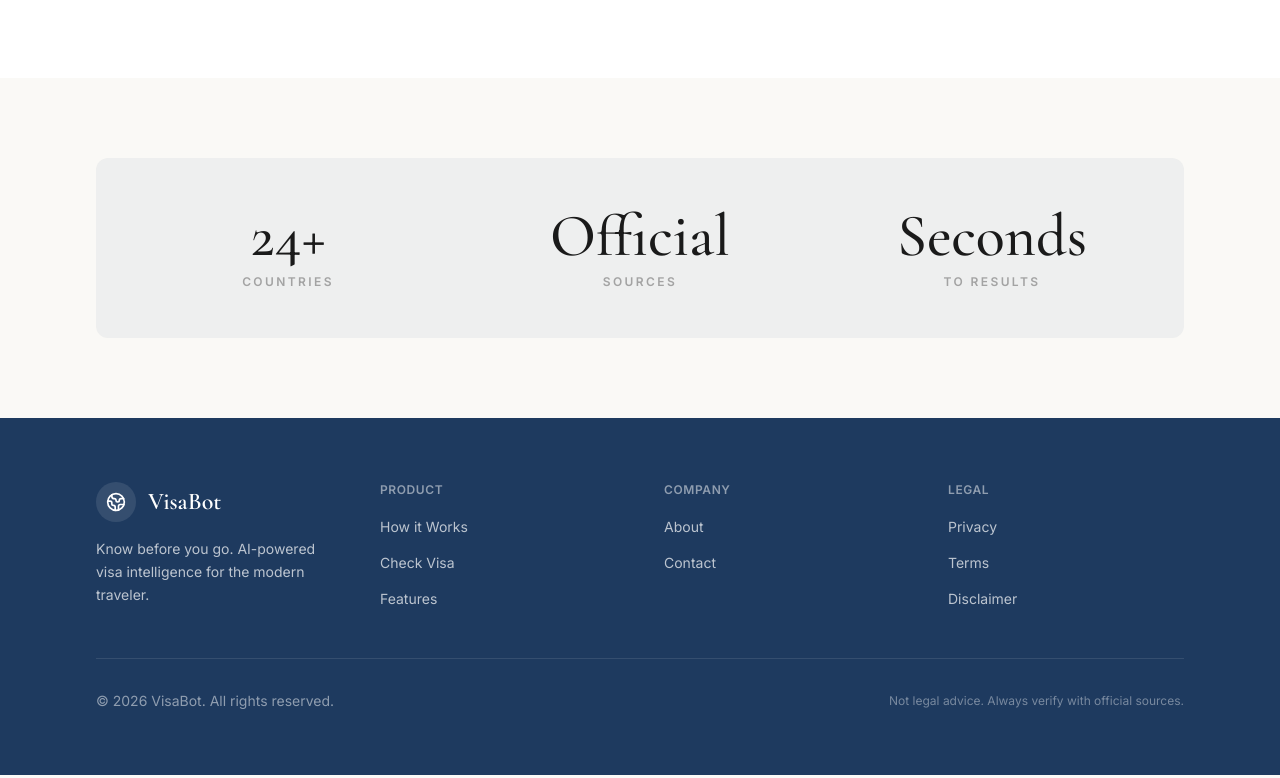
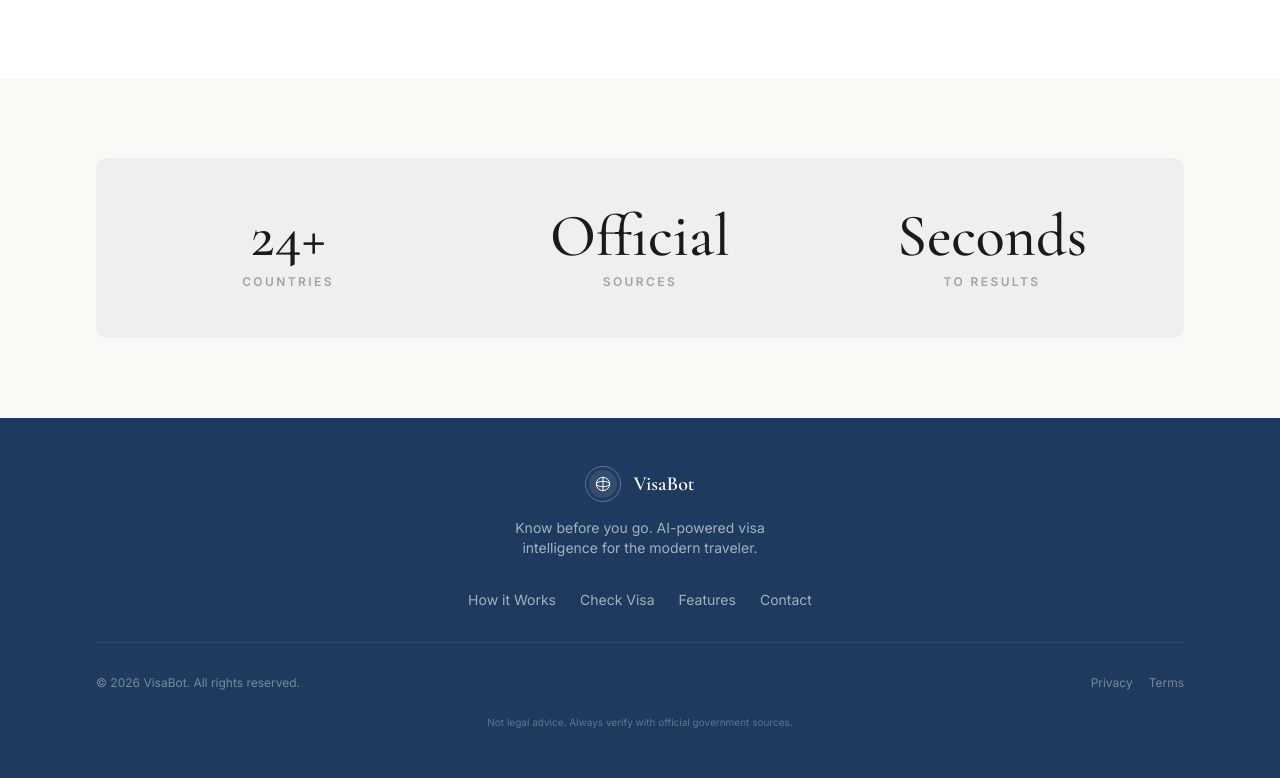
Before and after one commit to isurudevthilina/visabot, a Next.js app: page / in a window 1280 px wide. Shown: the part 2845-3623 px from the top of the page. Built offline with nearby package versions, Linux system fonts and the light colour scheme.

Commit message:
feat: simplify footer layout for cleaner design
Centered design with logo, single row links, compact bar, and subtle disclaimer.

Co-authored-by: Isuru Dev Thilina <204249448+isurudevthilina@users.noreply.github.com>

```diff
--- a/components/footer.tsx
+++ b/components/footer.tsx
@@ -1,109 +1,64 @@
 "use client";
-
-import { Globe2 } from "lucide-react";
-
-const footerLinks = {
-  product: [
-    { label: "How it Works", href: "#how-it-works" },
-    { label: "Check Visa", href: "#check-visa" },
-    { label: "Features", href: "#about" },
-  ],
-  company: [
-    { label: "About", href: "#about" },
-    { label: "Contact", href: "mailto:hello@visabot.ai" },
-  ],
-  legal: [
-    { label: "Privacy", href: "/privacy" },
-    { label: "Terms", href: "/terms" },
-    { label: "Disclaimer", href: "/disclaimer" },
-  ],
-};
 
 export function Footer() {
   return (
     <footer className="bg-accent-secondary text-white">
-      <div className="mx-auto max-w-6xl px-6 py-16 lg:px-8">
-        <div className="grid gap-12 md:grid-cols-2 lg:grid-cols-4">
-          {/* Brand */}
-          <div className="lg:col-span-1">
-            <div className="flex items-center gap-3">
-              <div className="flex h-10 w-10 items-center justify-center rounded-full bg-white/10">
-                <Globe2 size={20} />
+      <div className="mx-auto max-w-6xl px-6 py-12 lg:px-8">
+        {/* Main Content */}
+        <div className="flex flex-col items-center text-center">
+          {/* Logo */}
+          <div className="flex items-center gap-3 mb-4">
+            <div className="relative flex h-9 w-9 items-center justify-center">
+              <div className="absolute inset-0 rounded-full border border-white/30" />
+              <div className="flex h-7 w-7 items-center justify-center rounded-full bg-white/10">
+                <svg width="16" height="16" viewBox="0 0 24 24" fill="none" className="text-white">
+                  <circle cx="12" cy="12" r="10" stroke="currentColor" strokeWidth="1.5" />
+                  <ellipse cx="12" cy="12" rx="10" ry="4" stroke="currentColor" strokeWidth="1.5" />
+                  <path d="M12 2v20" stroke="currentColor" strokeWidth="1.5" />
+                </svg>
               </div>
-              <span className="font-serif text-2xl font-semibold">VisaBot</span>
             </div>
-            <p className="mt-4 text-sm leading-relaxed text-white/70">
-              Know before you go. AI-powered visa intelligence for the modern traveler.
-            </p>
+            <span className="font-serif text-xl font-semibold">VisaBot</span>
           </div>
 
-          {/* Product Links */}
-          <div>
-            <h4 className="mb-4 text-xs font-semibold uppercase tracking-wider text-white/50">
-              Product
-            </h4>
-            <ul className="space-y-3">
-              {footerLinks.product.map((link) => (
-                <li key={link.label}>
-                  <a
-                    href={link.href}
-                    className="text-sm text-white/70 transition-colors hover:text-white"
-                  >
-                    {link.label}
-                  </a>
-                </li>
-              ))}
-            </ul>
-          </div>
+          {/* Tagline */}
+          <p className="text-sm text-white/60 max-w-xs">
+            Know before you go. AI-powered visa intelligence for the modern traveler.
+          </p>
 
-          {/* Company Links */}
-          <div>
-            <h4 className="mb-4 text-xs font-semibold uppercase tracking-wider text-white/50">
-              Company
-            </h4>
-            <ul className="space-y-3">
-              {footerLinks.company.map((link) => (
-                <li key={link.label}>
-                  <a
-                    href={link.href}
-                    className="text-sm text-white/70 transition-colors hover:text-white"
-                  >
-                    {link.label}
-                  </a>
-                </li>
-              ))}
-            </ul>
-          </div>
-
-          {/* Legal Links */}
-          <div>
-            <h4 className="mb-4 text-xs font-semibold uppercase tracking-wider text-white/50">
-              Legal
-            </h4>
-            <ul className="space-y-3">
-              {footerLinks.legal.map((link) => (
-                <li key={link.label}>
-                  <a
-                    href={link.href}
-                    className="text-sm text-white/70 transition-colors hover:text-white"
-                  >
-                    {link.label}
-                  </a>
-                </li>
-              ))}
-            </ul>
+          {/* Links */}
+          <div className="flex flex-wrap justify-center gap-x-6 gap-y-2 mt-8">
+            <a href="#how-it-works" className="text-sm text-white/60 hover:text-white transition-colors">
+              How it Works
+            </a>
+            <a href="#check-visa" className="text-sm text-white/60 hover:text-white transition-colors">
+              Check Visa
+            </a>
+            <a href="#about" className="text-sm text-white/60 hover:text-white transition-colors">
+              Features
+            </a>
+            <a href="mailto:hello@visabot.ai" className="text-sm text-white/60 hover:text-white transition-colors">
+              Contact
+            </a>
           </div>
         </div>
 
-        {/* Bottom Bar */}
-        <div className="mt-12 flex flex-col items-center justify-between gap-4 border-t border-white/10 pt-8 md:flex-row">
-          <p className="text-sm text-white/50">
-            &copy; {new Date().getFullYear()} VisaBot. All rights reserved.
-          </p>
-          <p className="text-xs text-white/40">
-            Not legal advice. Always verify with official sources.
-          </p>
+        {/* Divider */}
+        <div className="my-8 border-t border-white/10" />
+
+        {/* Bottom */}
+        <div className="flex flex-col sm:flex-row items-center justify-between gap-4 text-xs text-white/40">
+          <p>&copy; {new Date().getFullYear()} VisaBot. All rights reserved.</p>
+          <div className="flex gap-4">
+            <a href="/privacy" className="hover:text-white/60 transition-colors">Privacy</a>
+            <a href="/terms" className="hover:text-white/60 transition-colors">Terms</a>
+          </div>
         </div>
+
+        {/* Disclaimer */}
+        <p className="text-center text-[10px] text-white/30 mt-6">
+          Not legal advice. Always verify with official government sources.
+        </p>
       </div>
     </footer>
   );
```
